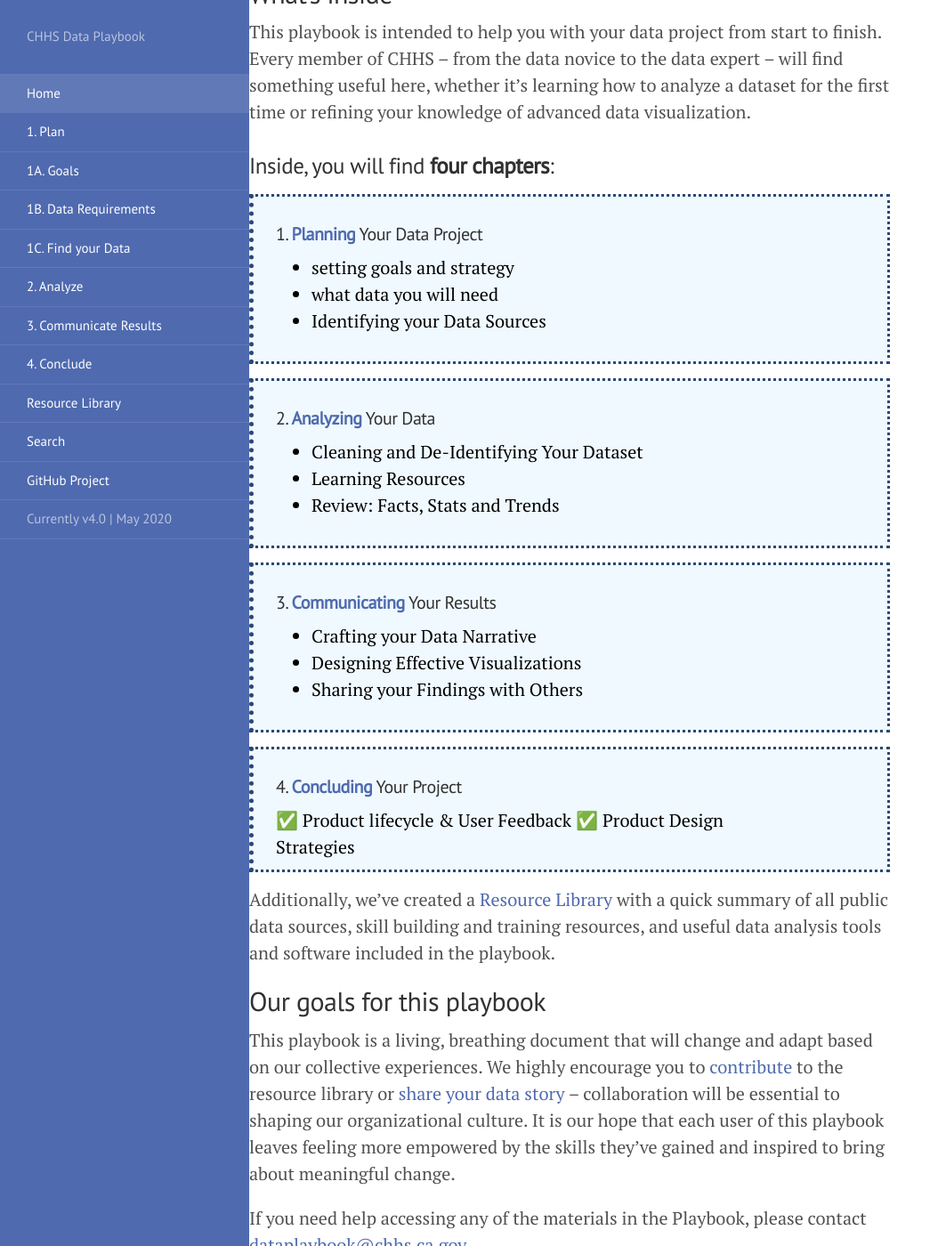
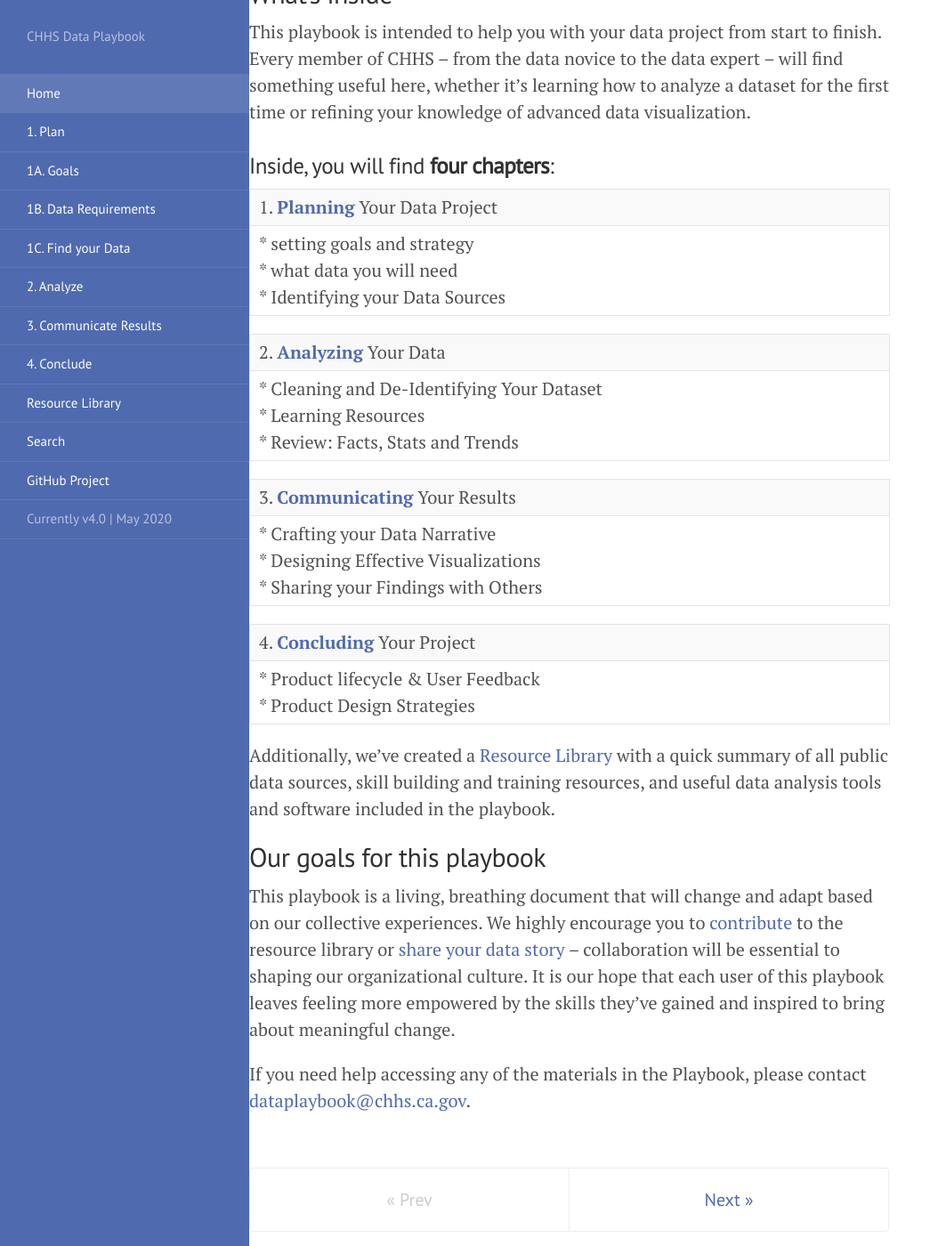
Before and after one commit to chhsdata/dataplaybook, a Jekyll site: the page built from index.md, in a window 1280 px wide and 1400 px high, scrolled down 540 px. Shown: the whole window at 89% size, without its empty margins (0-1063 px from the left). Built offline with Jekyll 4.4.1, drawn with Linux system fonts in a browser that asks for light colours; emoji names are drawn with the system emoji font.

Commit message:
table formatting

```diff
--- a/index.md
+++ b/index.md
@@ -13,24 +13,17 @@ This playbook is intended to help you with your data project from start to finis
 
 ### Inside, you will find **four chapters**:
 
->#### 1. **[Planning]({{ site.baseurl }}/plan/)** Your Data Project
->* setting goals and strategy
->* what data you will need
->* Identifying your Data Sources
+| 1. **[Planning]({{ site.baseurl }}/plan/)** Your Data Project |
+| * setting goals and strategy<br>* what data you will need<br>* Identifying your Data Sources |
 
->#### 2. **[Analyzing]({{ site.baseurl }}/analyze/)** Your Data
->* Cleaning and De-Identifying Your Dataset
->* Learning Resources
->* Review: Facts, Stats and Trends
+| 2. **[Analyzing]({{ site.baseurl }}/analyze/)** Your Data |
+|* Cleaning and De-Identifying Your Dataset<br>* Learning Resources<br>* Review: Facts, Stats and Trends |
 
->#### 3. **[Communicating]({{ site.baseurl }}/communicate/)** Your Results
->* Crafting your Data Narrative
->* Designing Effective Visualizations
->* Sharing your Findings with Others
+| 3. **[Communicating]({{ site.baseurl }}/communicate/)** Your Results |
+|* Crafting your Data Narrative<br>* Designing Effective Visualizations<br>* Sharing your Findings with Others |
 
->#### 4. **[Concluding]({{ site.baseurl }}/maintain/)** Your Project
->:white_check_mark: Product lifecycle & User Feedback
->:white_check_mark: Product Design Strategies
+| 4. **[Concluding]({{ site.baseurl }}/maintain/)** Your Project |
+|* Product lifecycle & User Feedback<br>* Product Design Strategies |
 
 Additionally, we’ve created a [Resource Library]({{ site.baseurl }}/resource_library/) with a quick summary of all public data sources, skill building and training resources, and useful data analysis tools and software included in the playbook.
 
```
